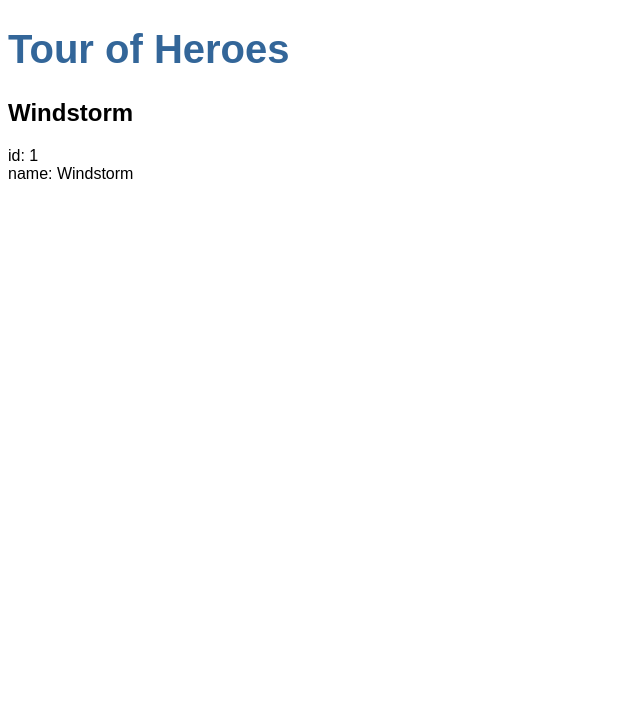
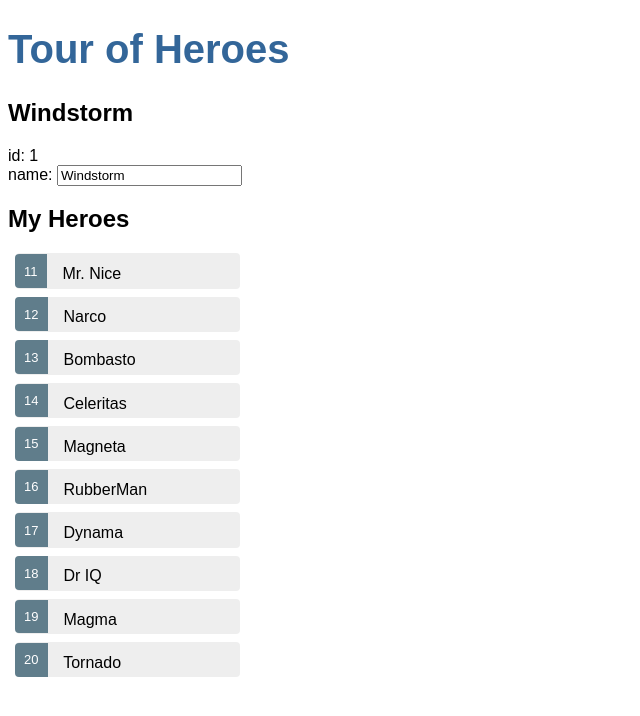
Before and after one commit to nbjo/angular-tour-of-heroes, an Angular app: page / in a window 1280 px wide. Shown: the top 716 px of the page, without its empty margins (0-640 px from the left). Built offline with nearby package versions, Linux system fonts and the light colour scheme.

Commit message:
Add mock heroes + visual show mock nicely

```diff
--- a/src/app/heroes/heroes.component.css
+++ b/src/app/heroes/heroes.component.css
@@ -0,0 +1,48 @@
+/* HeroesComponent's private CSS styles */
+.selected {
+  background-color: #CFD8DC !important;
+  color: white;
+}
+.heroes {
+  margin: 0 0 2em 0;
+  list-style-type: none;
+  padding: 0;
+  width: 15em;
+}
+.heroes li {
+  cursor: pointer;
+  position: relative;
+  left: 0;
+  background-color: #EEE;
+  margin: .5em;
+  padding: .3em 0;
+  height: 1.6em;
+  border-radius: 4px;
+}
+.heroes li.selected:hover {
+  background-color: #BBD8DC !important;
+  color: white;
+}
+.heroes li:hover {
+  color: #607D8B;
+  background-color: #DDD;
+  left: .1em;
+}
+.heroes .text {
+  position: relative;
+  top: -3px;
+}
+.heroes .badge {
+  display: inline-block;
+  font-size: small;
+  color: white;
+  padding: 0.8em 0.7em 0 0.7em;
+  background-color: #607D8B;
+  line-height: 1em;
+  position: relative;
+  left: -1px;
+  top: -4px;
+  height: 1.8em;
+  margin-right: .8em;
+  border-radius: 4px 0 0 4px;
+}
--- a/src/app/heroes/heroes.component.html
+++ b/src/app/heroes/heroes.component.html
@@ -1,3 +1,14 @@
 <h2>{{ hero.name }}</h2>
 <div><span>id: </span>{{hero.id}}</div>
-<div><span>name: </span>{{hero.name}}</div>
+<div>
+  <label>name:
+    <input [(ngModel)]="hero.name" placeholder="name">
+  </label>
+</div>
+
+<h2>My Heroes</h2>
+<ul class="heroes">
+  <li *ngFor="let hero of heroes">
+    <span class="badge">{{hero.id}}</span> {{hero.name}}
+  </li>
+</ul>
--- a/src/app/heroes/heroes.component.ts
+++ b/src/app/heroes/heroes.component.ts
@@ -1,5 +1,6 @@
 import { Component, OnInit } from '@angular/core';
 import { Hero } from '../hero';
+import { HEROES } from '../mock-heroes'
 
 @Component({
   selector: 'app-heroes',
@@ -13,6 +14,8 @@
     name: 'Windstorm'
   };
 
+  heroes = HEROES;
+
   constructor() { }
 
   ngOnInit() {
--- /dev/null
+++ b/src/app/mock-heroes.ts
@@ -0,0 +1,14 @@
+import { Hero } from './hero';
+
+export const HEROES: Hero[] = [
+  { id: 11, name: 'Mr. Nice' },
+  { id: 12, name: 'Narco' },
+  { id: 13, name: 'Bombasto' },
+  { id: 14, name: 'Celeritas' },
+  { id: 15, name: 'Magneta' },
+  { id: 16, name: 'RubberMan' },
+  { id: 17, name: 'Dynama' },
+  { id: 18, name: 'Dr IQ' },
+  { id: 19, name: 'Magma' },
+  { id: 20, name: 'Tornado' }
+];
```
